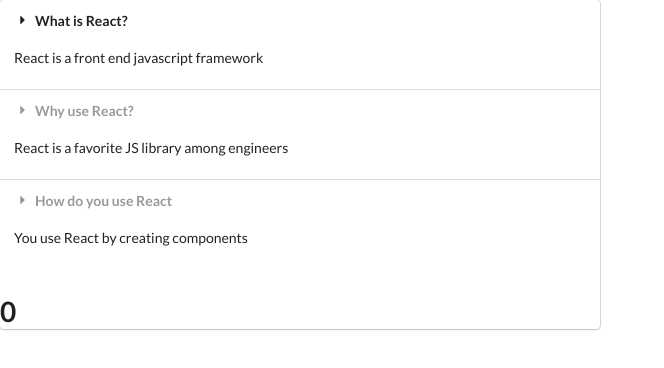
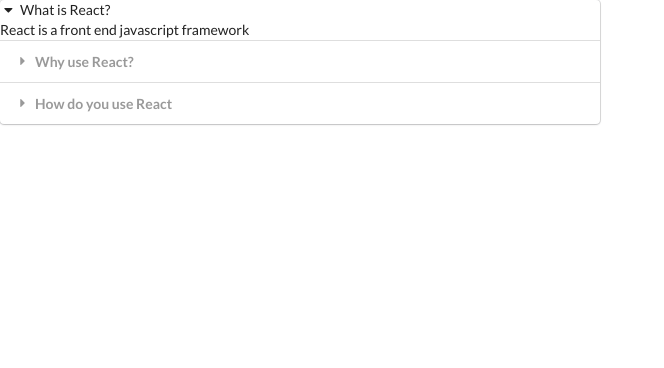
Before and after one commit to Chrispolanco/widgets, a React (Create React App) app: page / in a window 1280 px wide. Both pictures are taken after a click on the element "What is React?". Shown: the top 368 px of the page, without its empty margins (0-664 px from the left). Built offline with nearby package versions, Linux system fonts and the light colour scheme.

Commit message:
combined useState with UI

```diff
--- a/src/components/Accordion.js
+++ b/src/components/Accordion.js
@@ -8,16 +8,18 @@
     };
 
     const renderedItems = items.map((item, index) =>{
+        const active = index === activeIndex ? 'active' : '';
+
         return(
             <React.Fragment key= {item.title}>
                 <div
-                    className="title acitve"
+                    className= {"title" + active}
                     onClick={() => onTitleClick(index)}
                 >
                     <i className="dropdown icon"></i>
                     {item.title}
                 </div>
-                <div className="content active">
+                <div className={"content" + active}>
                     <p>{item.content}</p>
                 </div>
             </React.Fragment>
@@ -27,7 +29,6 @@
     return(
         <div className="ui styled accordion">
             {renderedItems}
-            <h1> {activeIndex} </h1>
         </div>
     )
 };
```
